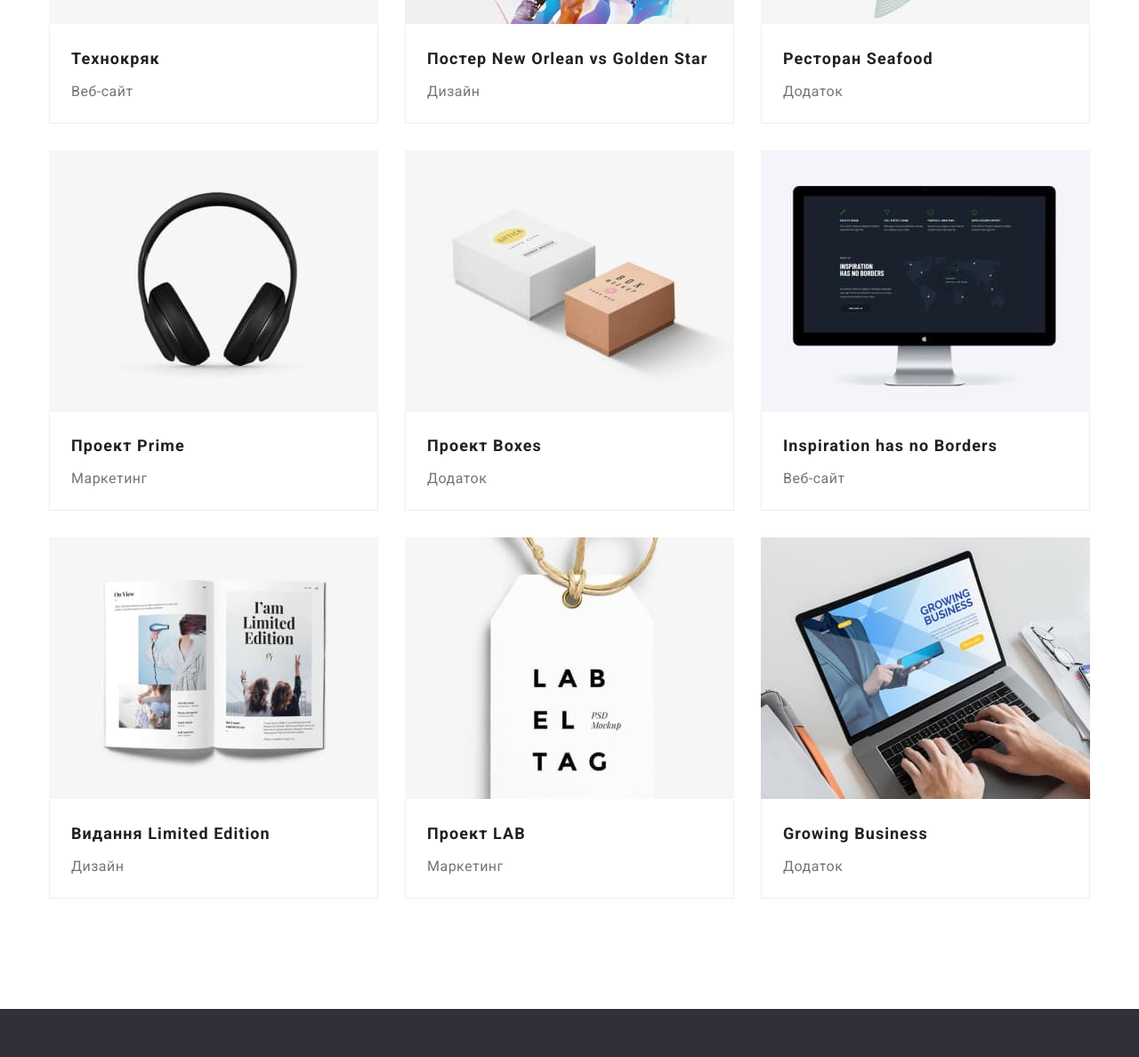
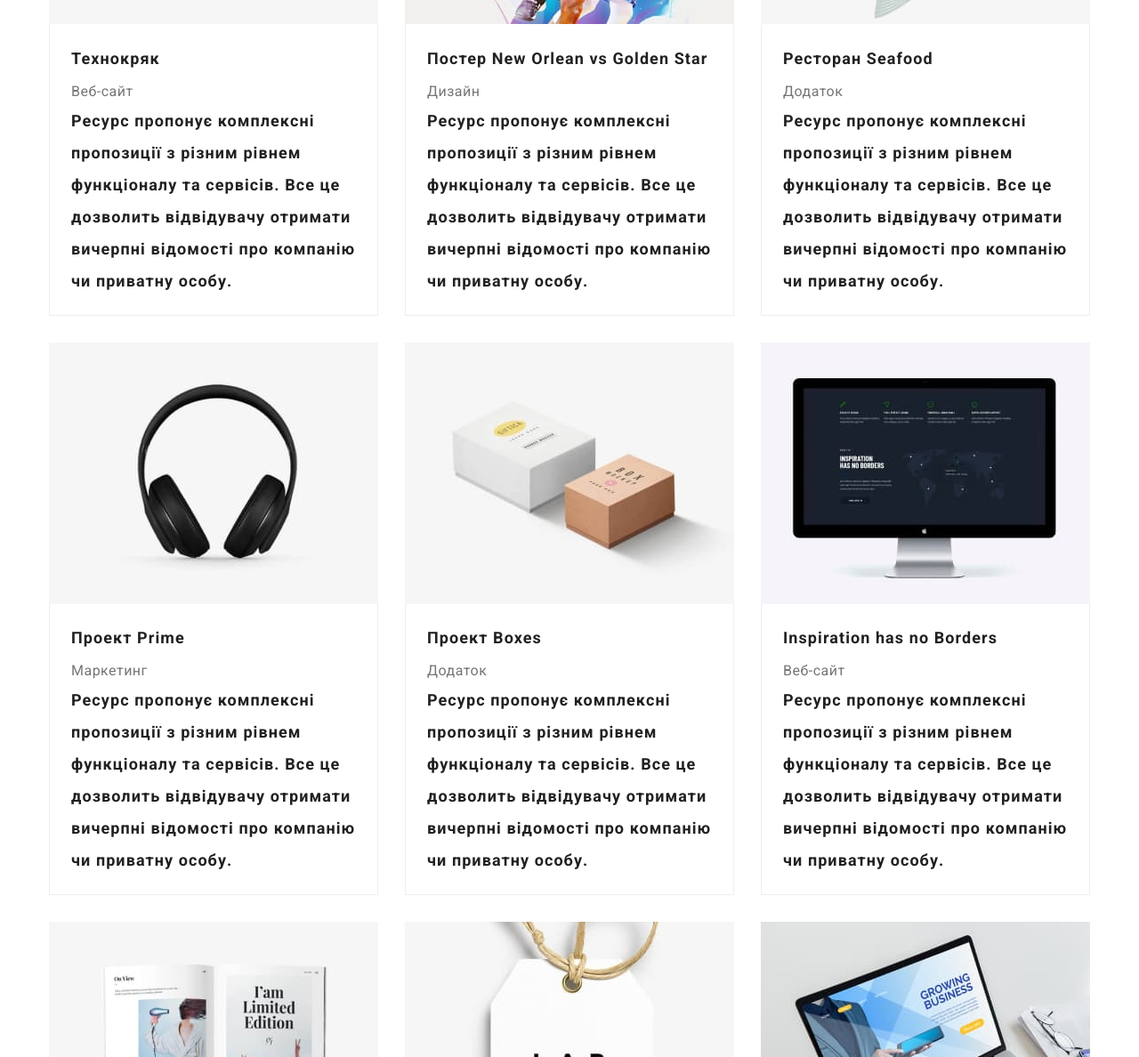
Before and after one commit to VasylMolnar/goit-markup-hw-04, a plain HTML site: page portfolio.html in a window 1280 px wide. Shown: the part 530-1718 px from the top of the page at 89% size. Drawn offline with nearby package versions, Linux system fonts and the light colour scheme.

Commit message:
Update portfolio.html

```diff
--- a/portfolio.html
+++ b/portfolio.html
@@ -68,12 +68,15 @@
                 <li><button class="submit_button last" type="button">Маркетинг</button></li>
             </ul>
 
-
             <ul class="cards_ul">
                 <li class="cards_li">
                     <figure>
                         <img src="images/portfolio/PC2.jpg" alt="Веб-сайт" width="370">
                         <figcaption class="portfolio portfolio_figcaption">Технокряк<p class="portfolio_p">Веб-сайт
+                            </p>
+                            <p class="text">
+                                Ресурс пропонує комплексні пропозиції з різним рівнем функціоналу та сервісів. Все це
+                                дозволить відвідувачу отримати вичерпні відомості про компанію чи приватну особу.
                             </p>
                         </figcaption>
                     </figure>
@@ -85,6 +88,10 @@
                         <figcaption class="portfolio portfolio_figcaption">Постер New Orlean vs Golden Star<p
                                 class=" portfolio_p">
                                 Дизайн</p>
+                            <p class="text">
+                                Ресурс пропонує комплексні пропозиції з різним рівнем функціоналу та сервісів. Все це
+                                дозволить відвідувачу отримати вичерпні відомості про компанію чи приватну особу.
+                            </p>
                         </figcaption>
                     </figure>
                 </li>
@@ -94,6 +101,10 @@
                         <img src="images/portfolio/seafood.jpg" alt="Ресторан Seafood" width="370">
                         <figcaption class="portfolio portfolio_figcaption">Ресторан Seafood <p class="
                                 portfolio_p">Додаток</p>
+                            <p class="text">
+                                Ресурс пропонує комплексні пропозиції з різним рівнем функціоналу та сервісів. Все це
+                                дозволить відвідувачу отримати вичерпні відомості про компанію чи приватну особу.
+                            </p>
                         </figcaption>
                     </figure>
                 </li>
@@ -103,6 +114,10 @@
                         <img src="images/portfolio/headphones.jpg" alt="Маркетинг" width="370">
                         <figcaption class="portfolio portfolio_figcaption">Проект Prime<p class="portfolio_p">
                                 Маркетинг</p>
+                            <p class="text">
+                                Ресурс пропонує комплексні пропозиції з різним рівнем функціоналу та сервісів. Все це
+                                дозволить відвідувачу отримати вичерпні відомості про компанію чи приватну особу.
+                            </p>
                         </figcaption>
                     </figure>
                 </li>
@@ -112,6 +127,10 @@
                         <img src="images/portfolio/box.jpg" alt="Додаток" width="370">
                         <figcaption class="portfolio portfolio_figcaption">Проект Boxes<p class="portfolio_p">
                                 Додаток</p>
+                            <p class="text">
+                                Ресурс пропонує комплексні пропозиції з різним рівнем функціоналу та сервісів. Все це
+                                дозволить відвідувачу отримати вичерпні відомості про компанію чи приватну особу.
+                            </p>
                         </figcaption>
                     </figure>
                 </li>
@@ -122,6 +141,10 @@
                         <figcaption class="portfolio portfolio_figcaption">Inspiration has no Borders<p
                                 class="portfolio_p">
                                 Веб-сайт</p>
+                            <p class="text">
+                                Ресурс пропонує комплексні пропозиції з різним рівнем функціоналу та сервісів. Все це
+                                дозволить відвідувачу отримати вичерпні відомості про компанію чи приватну особу.
+                            </p>
                         </figcaption>
                     </figure>
                 </li>
@@ -133,6 +156,10 @@
                                 class="portfolio_p">
                                 Дизайн
                             </p>
+                            <p class="text">
+                                Ресурс пропонує комплексні пропозиції з різним рівнем функціоналу та сервісів. Все це
+                                дозволить відвідувачу отримати вичерпні відомості про компанію чи приватну особу.
+                            </p>
                         </figcaption>
                     </figure>
                 </li>
@@ -142,6 +169,10 @@
                         <img src="images/portfolio/lab.jpg" alt="Маркетинг" width="370">
                         <figcaption class="portfolio portfolio_figcaption">Проект LAB<p class="portfolio_p">
                                 Маркетинг</p>
+                            <p class="text">
+                                Ресурс пропонує комплексні пропозиції з різним рівнем функціоналу та сервісів. Все це
+                                дозволить відвідувачу отримати вичерпні відомості про компанію чи приватну особу.
+                            </p>
                         </figcaption>
                     </figure>
                 </li>
@@ -151,7 +182,12 @@
                         <img src="images/portfolio/PC.jpg" alt="Growing Business" width="370">
                         <figcaption class="portfolio portfolio_figcaption">Growing Business<p class="portfolio_p">
                                 Додаток</p>
+                            <p class="text">
+                                Ресурс пропонує комплексні пропозиції з різним рівнем функціоналу та сервісів. Все це
+                                дозволить відвідувачу отримати вичерпні відомості про компанію чи приватну особу.
+                            </p>
                         </figcaption>
+
                     </figure>
                 </li>
             </ul>
@@ -211,7 +247,7 @@
         </div>
     </footer>
 
-
+    <script src="./js/modal.js"></script>
 </body>
 
 </html>
```
